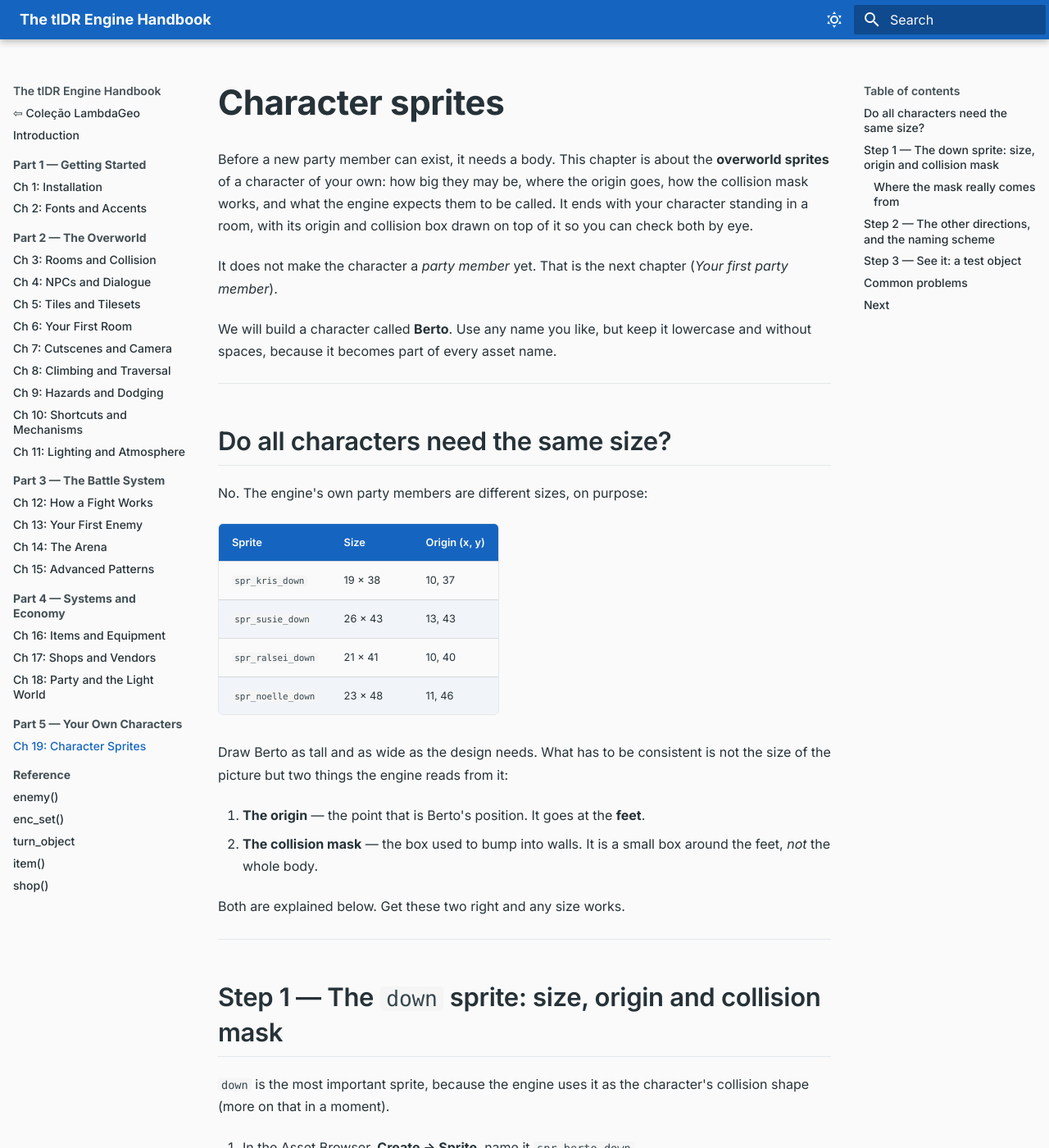
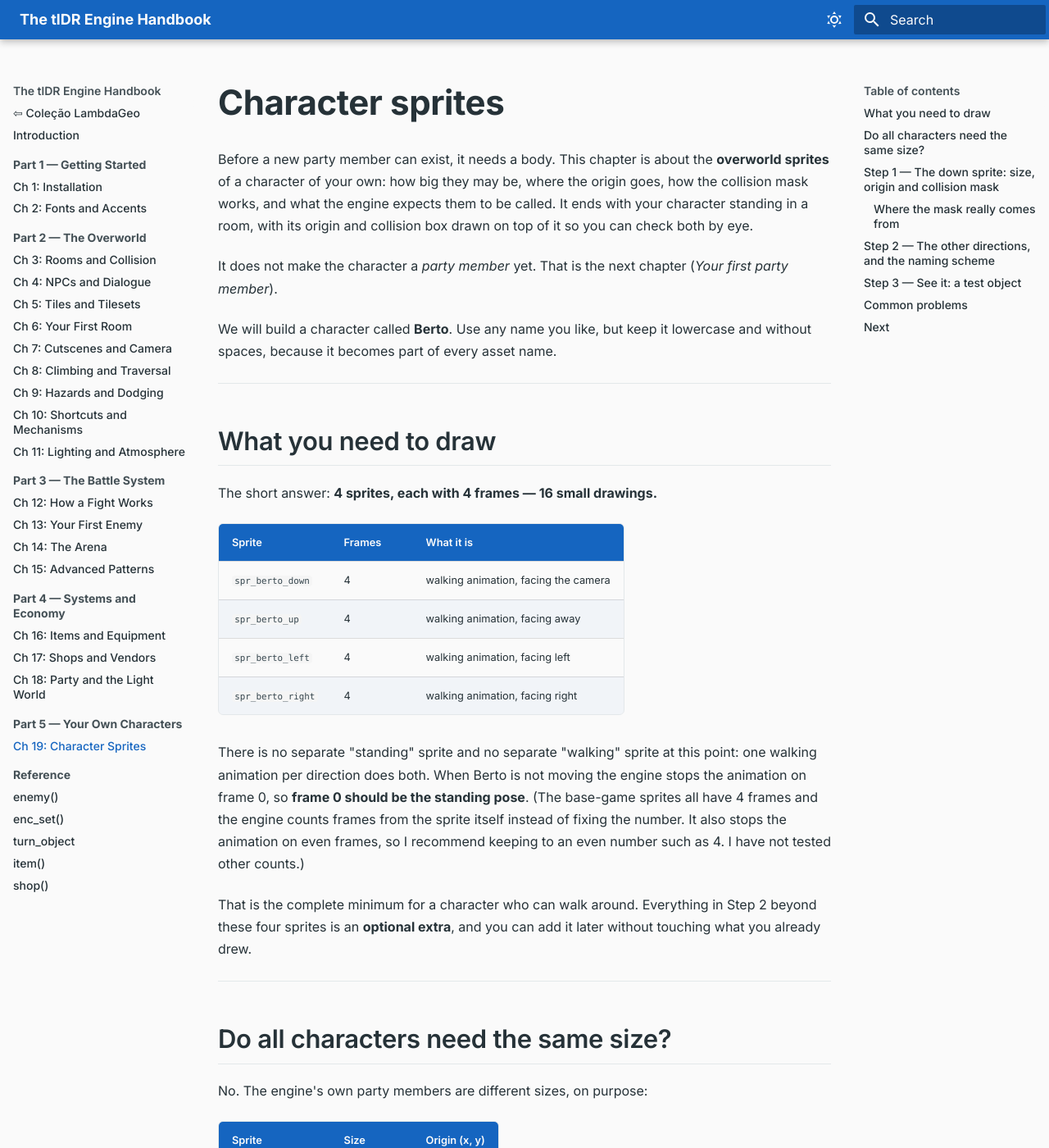
Before and after one commit to profsergiocosta/tldr-handbook, an MkDocs documentation site: the page built from docs/characters/sprites.md, in a window 1280 px wide and 1400 px high. Shown: the whole window at 82% size. Built offline with MkDocs 1.6.1 and Material for MkDocs 9.7.7, drawn with Linux system fonts in a browser that asks for light colours.

Commit message:
expanded

```diff
--- a/docs/characters/sprites.md
+++ b/docs/characters/sprites.md
@@ -11,6 +11,31 @@ the next chapter (*Your first party member*).
 
 We will build a character called **Berto**. Use any name you like, but keep it
 lowercase and without spaces, because it becomes part of every asset name.
+
+---
+
+## What you need to draw
+
+The short answer: **4 sprites, each with 4 frames — 16 small drawings.**
+
+| Sprite | Frames | What it is |
+|---|---|---|
+| `spr_berto_down` | 4 | walking animation, facing the camera |
+| `spr_berto_up` | 4 | walking animation, facing away |
+| `spr_berto_left` | 4 | walking animation, facing left |
+| `spr_berto_right` | 4 | walking animation, facing right |
+
+There is no separate "standing" sprite and no separate "walking" sprite at this
+point: one walking animation per direction does both. When Berto is not moving the
+engine stops the animation on frame 0, so **frame 0 should be the standing pose**.
+(The base-game sprites all have 4 frames and the engine counts frames from the
+sprite itself instead of fixing the number. It also stops the animation on even
+frames, so I recommend keeping to an even number such as 4. I have not tested
+other counts.)
+
+That is the complete minimum for a character who can walk around. Everything in
+Step 2 beyond these four sprites is an **optional extra**, and you can add it later
+without touching what you already drew.
 
 ---
 
```
